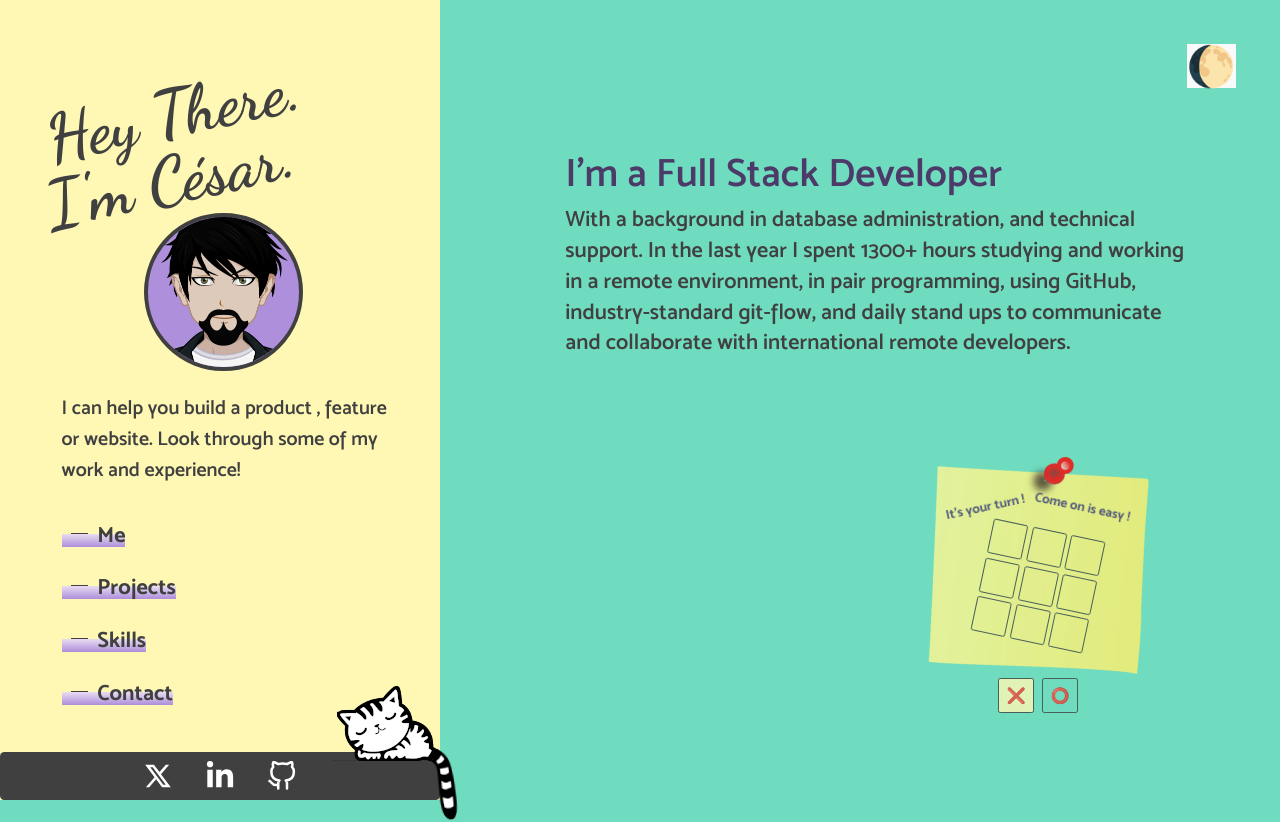
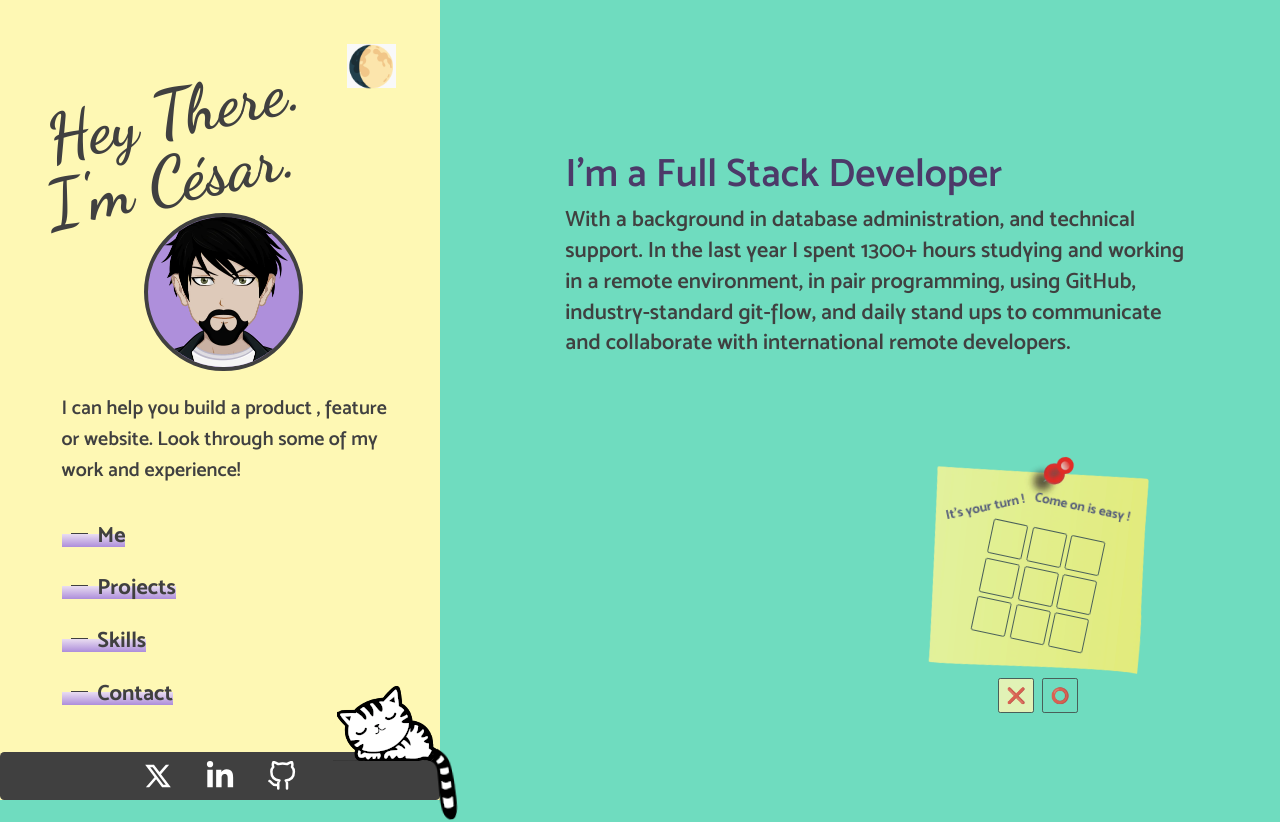
Before and after one commit to CesarHerr/portfolio, a React (Vite) app: page / in a window 1280 px wide. Shown: the top 822 px of the page. Built offline with nearby package versions, Linux system fonts and the light colour scheme.

Commit message:
Add navigate animation

```diff
--- a/src/components/Navigate.jsx
+++ b/src/components/Navigate.jsx
@@ -37,7 +37,7 @@ function Navigate() {
   return (
     <aside
       className="flex flex-col w-full md:w-[20rem] xl:w-[25rem] items-start justify-center gap-5
-      md:fixed h-screen bg-myYellow z-10 relative md:mx-auto dark:bg-slate-950 dark:text-white"
+      md:fixed h-screen bg-myYellow z-10 relative md:mx-auto dark:bg-slate-950 dark:text-white custom-opacity-nav"
     >
       <header
         className="flex justify-center items-center max-w-[400px] top-2 md:flex-col md:items-end
@@ -46,7 +46,7 @@ function Navigate() {
         <button
           type="button"
           aria-label="dark mode"
-          className="top-10 right-5 sm:right-10 text-4xl dark:hidden absolute xl:fixed"
+          className="top-10 right-5 sm:right-10 text-4xl dark:hidden absolute"
           onClick={() => {
             handleClick();
           }}
@@ -56,7 +56,7 @@ function Navigate() {
         <button
           type="button"
           aria-label="dark mode"
-          className="top-10 right-5 sm:right-10 text-4xl hidden dark:inline absolute xl:fixed"
+          className="top-10 right-5 sm:right-10 text-4xl hidden dark:inline absolute"
           onClick={() => {
             handleClick();
           }}
```
